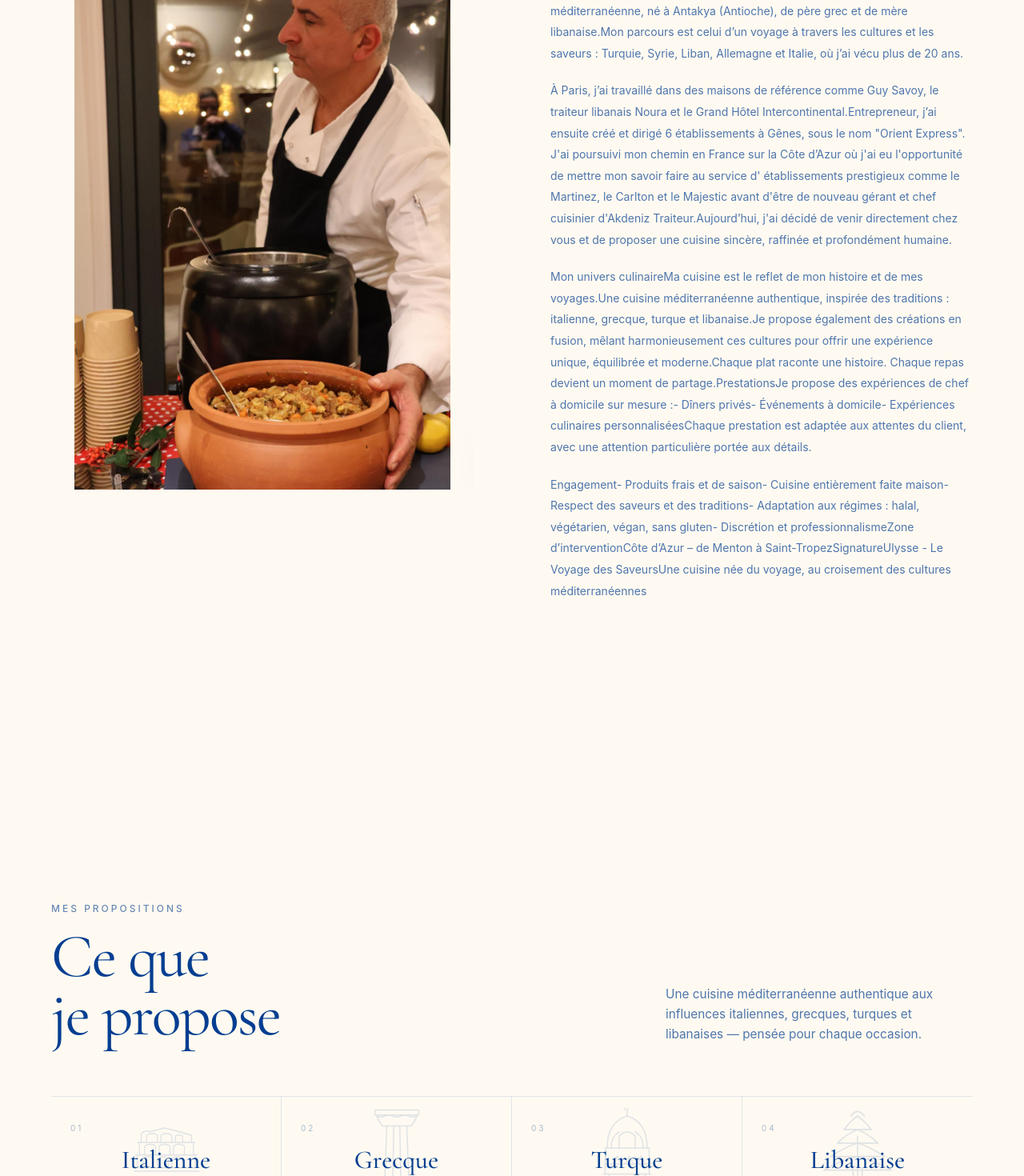
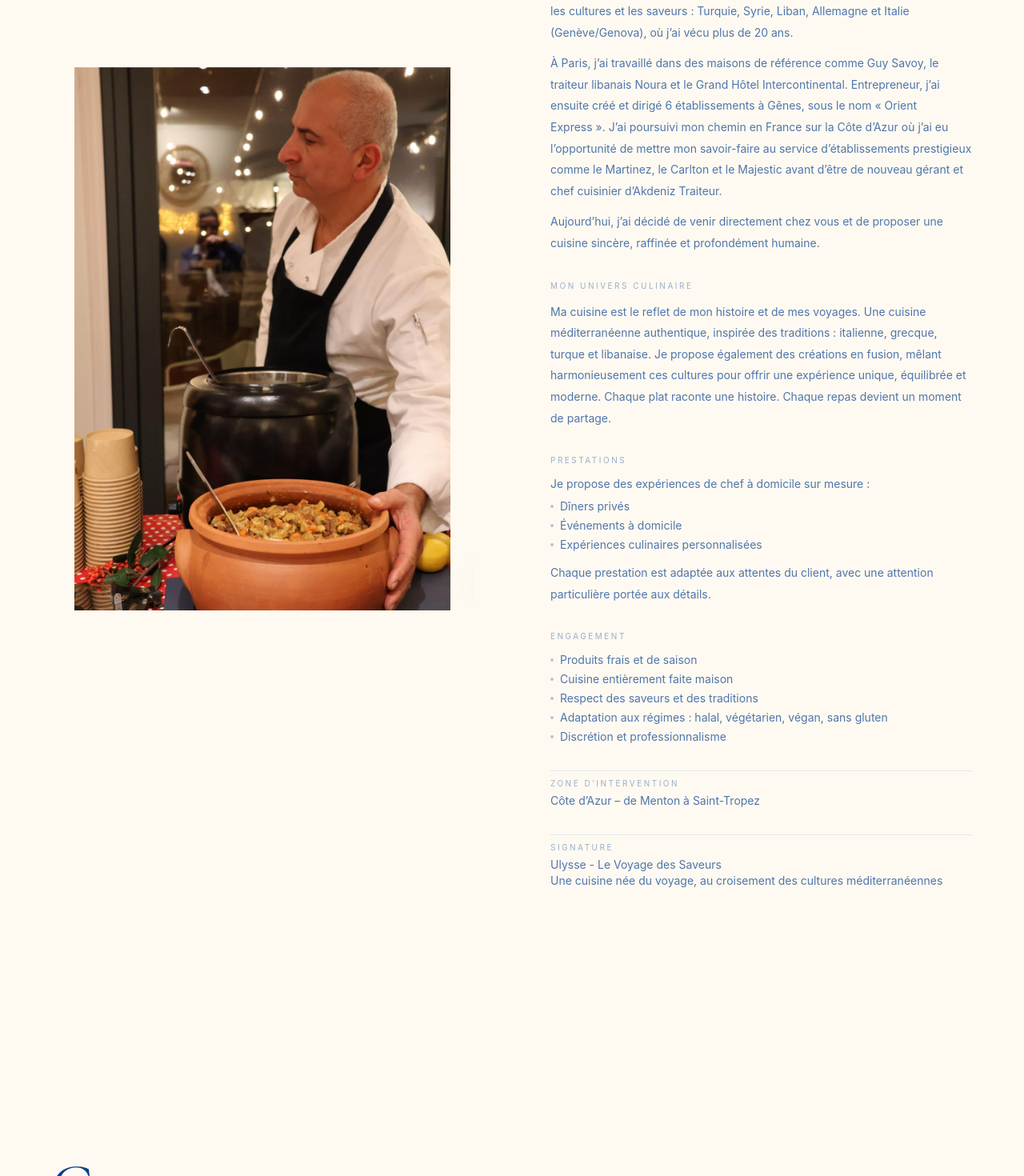
Before and after one commit to tayz777/ULYSSE, a React (Vite) app: page / in a window 1280 px wide. Shown: the part 1330-2800 px from the top of the page at 80% size. Built offline with nearby package versions, Linux system fonts and the light colour scheme.

Commit message:
SEO: renforcer chef a domicile + restructure Histoire

```diff
--- a/src/components/sections/Hero.jsx
+++ b/src/components/sections/Hero.jsx
@@ -122,7 +122,7 @@ export default function Hero() {
           animate={{ opacity: 0.5, y: 0 }}
           transition={{ duration: 0.8, delay: 0.2 }}
         >
-          Chef à domicile — Cannes & Côte d'Azur
+          Chef à domicile · Traiteur Cannes &amp; Côte d'Azur
         </motion.p>
 
         {/* Animated headline */}
--- a/src/components/sections/Histoire.jsx
+++ b/src/components/sections/Histoire.jsx
@@ -4,12 +4,6 @@ import SectionTitle from '../ui/SectionTitle'
 import ScrollReveal from '../ui/ScrollReveal'
 import chefPhoto from '../../assets/chef.jpg'
 
-const MILESTONES = [
-]
-
-/**
- * "Mon Histoire" — about section with a parallax image placeholder and timeline.
- */
 export default function Histoire() {
   const sectionRef = useRef(null)
   const { scrollYProgress } = useScroll({
@@ -17,6 +11,19 @@ export default function Histoire() {
     offset: ['start end', 'end start'],
   })
   const imageY = useTransform(scrollYProgress, [0, 1], [-60, 60])
+
+  const prestations = [
+    'Dîners privés',
+    'Événements à domicile',
+    'Expériences culinaires personnalisées',
+  ]
+  const engagements = [
+    'Produits frais et de saison',
+    'Cuisine entièrement faite maison',
+    'Respect des saveurs et des traditions',
+    'Adaptation aux régimes : halal, végétarien, végan, sans gluten',
+    'Discrétion et professionnalisme',
+  ]
 
   return (
     <section
@@ -28,14 +35,13 @@ export default function Histoire() {
     >
       <div className="max-w-7xl mx-auto px-8 md:px-16">
 
-        {/* Top label */}
         <ScrollReveal className="mb-20">
           <div className="h-px mb-8" style={{ backgroundColor: 'rgba(4,62,145,0.12)' }} />
         </ScrollReveal>
 
         <div className="grid grid-cols-1 lg:grid-cols-2 gap-16 lg:gap-24 items-center">
 
-          {/* Image column — parallax */}
+          {/* Image column */}
           <div className="relative overflow-hidden rounded-sm" style={{ aspectRatio: '3/4' }}>
             <motion.div style={{ y: imageY }} className="absolute inset-0 w-full h-full">
               <img
@@ -46,21 +52,10 @@ export default function Histoire() {
               />
             </motion.div>
 
-            {/* Floating quote card */}
             <ScrollReveal
               delay={0.4}
               className="absolute bottom-8 right-[-2rem] md:right-[-4rem] max-w-[16rem] bg-[#043e91] p-6 shadow-2xl"
             >
-              <p
-                style={{
-                  fontFamily: '"Cormorant Garamond", Georgia, serif',
-                  fontSize: '1.15rem',
-                  fontStyle: 'italic',
-                  color: '#FFFAF1',
-                  lineHeight: 1.5,
-                }}
-              >
-              </p>
             </ScrollReveal>
           </div>
 
@@ -71,47 +66,78 @@ export default function Histoire() {
               title={<>Une passion,<br />une vocation.</>}
             />
 
-            <ScrollReveal delay={0.2} className="mt-8 space-y-5">
+            <ScrollReveal delay={0.2} className="mt-8 space-y-8">
+
+              {/* Qui suis-je */}
+              <div>
+                <p className="text-[10px] tracking-[0.25em] uppercase mb-3 opacity-40" style={{ color: '#043e91' }}>Qui suis-je ?</p>
                 <p className="text-sm leading-[1.9] opacity-70" style={{ color: '#043e91' }}>
-              Ulysse – Le Voyage des SaveursChef à domicile – Cuisine méditerranéenne d’exceptionUne expérience culinaire privée, née d’un parcours entre Orient et Méditerranée.
-              Qui suis-je ?Je suis Aldo, chef cuisinier d’origine méditerranéenne, né à Antakya (Antioche), de père grec et de mère libanaise.Mon parcours est celui d’un voyage à travers les cultures et les saveurs : Turquie, Syrie, Liban, Allemagne et Italie, où j’ai vécu plus de 20 ans.
+                  Je suis Aldo, chef cuisinier d’origine méditerranéenne, né à Antakya (Antioche), de père grec et de mère libanaise.
+                  Mon parcours est celui d’un voyage à travers les cultures et les saveurs : Turquie, Syrie, Liban, Allemagne et Italie (Genève/Genova), où j’ai vécu plus de 20 ans.
                 </p>
+                <p className="text-sm leading-[1.9] opacity-70 mt-3" style={{ color: '#043e91' }}>
+                  À Paris, j’ai travaillé dans des maisons de référence comme Guy Savoy, le traiteur libanais Noura et le Grand Hôtel Intercontinental.
+                  Entrepreneur, j’ai ensuite créé et dirigé 6 établissements à Gênes, sous le nom « Orient Express ».
+                  J’ai poursuivi mon chemin en France sur la Côte d’Azur où j’ai eu l’opportunité de mettre mon savoir-faire au service d’établissements prestigieux comme le Martinez, le Carlton et le Majestic avant d’être de nouveau gérant et chef cuisinier d’Akdeniz Traiteur.
+                </p>
+                <p className="text-sm leading-[1.9] opacity-70 mt-3" style={{ color: '#043e91' }}>
+                  Aujourd’hui, j’ai décidé de venir directement chez vous et de proposer une cuisine sincère, raffinée et profondément humaine.
+                </p>
+              </div>
+
+              {/* Mon univers culinaire */}
+              <div>
+                <p className="text-[10px] tracking-[0.25em] uppercase mb-3 opacity-40" style={{ color: '#043e91' }}>Mon univers culinaire</p>
                 <p className="text-sm leading-[1.9] opacity-70" style={{ color: '#043e91' }}>
-                À Paris, j’ai travaillé dans des maisons de référence comme Guy Savoy, le traiteur libanais Noura et le Grand Hôtel Intercontinental.Entrepreneur, j’ai ensuite créé et dirigé 6 établissements à Gênes, sous le nom "Orient Express". J'ai poursuivi mon chemin en France sur la Côte d’Azur où j'ai eu l'opportunité de mettre mon savoir faire au service d' établissements prestigieux comme le Martinez, le Carlton et le Majestic avant d'être de nouveau gérant et chef cuisinier d'Akdeniz Traiteur.Aujourd’hui, j'ai décidé de venir directement chez vous et de proposer une cuisine sincère, raffinée et profondément humaine.
+                  Ma cuisine est le reflet de mon histoire et de mes voyages.
+                  Une cuisine méditerranéenne authentique, inspirée des traditions : italienne, grecque, turque et libanaise.
+                  Je propose également des créations en fusion, mêlant harmonieusement ces cultures pour offrir une expérience unique, équilibrée et moderne.
+                  Chaque plat raconte une histoire. Chaque repas devient un moment de partage.
                 </p>
-              <p className="text-sm leading-[1.9] opacity-70" style={{ color: '#043e91' }}>
-                Mon univers culinaireMa cuisine est le reflet de mon histoire et de mes voyages.Une cuisine méditerranéenne authentique, inspirée des traditions : italienne, grecque, turque et libanaise.Je propose également des créations en fusion, mêlant harmonieusement ces cultures pour offrir une expérience unique, équilibrée et moderne.Chaque plat raconte une histoire. Chaque repas devient un moment de partage.PrestationsJe propose des expériences de chef à domicile sur mesure :- Dîners privés- Événements à domicile- Expériences culinaires personnaliséesChaque prestation est adaptée aux attentes du client, avec une attention particulière portée aux détails.
+              </div>
+
+              {/* Prestations */}
+              <div>
+                <p className="text-[10px] tracking-[0.25em] uppercase mb-3 opacity-40" style={{ color: '#043e91' }}>Prestations</p>
+                <p className="text-sm opacity-70 mb-2" style={{ color: '#043e91' }}>Je propose des expériences de chef à domicile sur mesure :</p>
+                <ul className="text-sm opacity-70 space-y-1" style={{ color: '#043e91' }}>
+                  {prestations.map(item => (
+                    <li key={item} className="flex items-center gap-2">
+                      <span className="w-1 h-1 rounded-full shrink-0" style={{ backgroundColor: 'rgba(4,62,145,0.4)' }} />
+                      {item}
+                    </li>
+                  ))}
+                </ul>
+                <p className="text-sm leading-[1.9] opacity-70 mt-3" style={{ color: '#043e91' }}>
+                  Chaque prestation est adaptée aux attentes du client, avec une attention particulière portée aux détails.
                 </p>
-              <p className="text-sm leading-[1.9] opacity-70" style={{ color: '#043e91' }}>
-                Engagement- Produits frais et de saison- Cuisine entièrement faite maison- Respect des saveurs et des traditions- Adaptation aux régimes : halal, végétarien, végan, sans gluten- Discrétion et professionnalismeZone d’interventionCôte d’Azur – de Menton à Saint-TropezSignatureUlysse - Le Voyage des SaveursUne cuisine née du voyage, au croisement des cultures méditerranéennes
-              </p>
-            </ScrollReveal>
+              </div>
 
-            {/* Timeline */}
-            <ScrollReveal delay={0.3} className="mt-14">
-              <div className="space-y-0">
-                {MILESTONES.map((m, i) => (
-                  <motion.div
-                    key={m.year}
-                    className="flex items-start gap-6 py-5 border-b"
-                    style={{ borderColor: 'rgba(4,62,145,0.10)' }}
-                    initial={{ opacity: 0, x: -20 }}
-                    whileInView={{ opacity: 1, x: 0 }}
-                    viewport={{ once: true, amount: 0.5 }}
-                    transition={{ delay: i * 0.08, duration: 0.6, ease: [0.16, 1, 0.3, 1] }}
-                  >
-                    <span
-                      className="text-xs font-medium opacity-40 pt-0.5 w-10 shrink-0"
-                      style={{ color: '#043e91' }}
-                    >
-                      {m.year}
-                    </span>
-                    <span className="text-sm opacity-70" style={{ color: '#043e91' }}>
-                      {m.label}
-                    </span>
-                  </motion.div>
+              {/* Engagement */}
+              <div>
+                <p className="text-[10px] tracking-[0.25em] uppercase mb-3 opacity-40" style={{ color: '#043e91' }}>Engagement</p>
+                <ul className="text-sm opacity-70 space-y-1" style={{ color: '#043e91' }}>
+                  {engagements.map(item => (
+                    <li key={item} className="flex items-center gap-2">
+                      <span className="w-1 h-1 rounded-full shrink-0" style={{ backgroundColor: 'rgba(4,62,145,0.4)' }} />
+                      {item}
+                    </li>
                   ))}
+                </ul>
               </div>
+
+              {/* Zone d'intervention */}
+              <div className="pt-2 border-t" style={{ borderColor: 'rgba(4,62,145,0.10)' }}>
+                <p className="text-[10px] tracking-[0.25em] uppercase mb-1 opacity-40" style={{ color: '#043e91' }}>Zone d’intervention</p>
+                <p className="text-sm opacity-70" style={{ color: '#043e91' }}>Côte d’Azur – de Menton à Saint-Tropez</p>
+              </div>
+
+              <div className="pt-2 border-t" style={{ borderColor: 'rgba(4,62,145,0.10)' }}>
+                <p className="text-[10px] tracking-[0.25em] uppercase mb-1 opacity-40" style={{ color: '#043e91' }}>Signature</p>
+                <p className="text-sm opacity-70" style={{ color: '#043e91' }}>Ulysse - Le Voyage des Saveurs</p>
+                <p className="text-sm opacity-70" style={{ color: '#043e91' }}>Une cuisine née du voyage, au croisement des cultures méditerranéennes</p>
+              </div>
+
             </ScrollReveal>
           </div>
         </div>
--- a/src/components/sections/Menu.jsx
+++ b/src/components/sections/Menu.jsx
@@ -382,7 +382,7 @@ export default function Menu() {
             * Je suis attentif aux allergènes et me tiens à votre disposition pour toute adaptation.
           </p>
           <p className="text-[20px] opacity-35 leading-relaxed italic" style={{ color: '#FFFAF1', fontFamily: '"Cormorant Garamond", Georgia, serif' }}>
-            * Je peux adapter chaque plat selon vos préférences végétariennes, végan et halal.
+            * Je peux adapter chaque plat selon vos préférences végétariennes, végan, halal, sans gluten.
           </p>
         </ScrollReveal>
       </div>
--- a/src/components/sections/Propositions.jsx
+++ b/src/components/sections/Propositions.jsx
@@ -29,7 +29,7 @@ export default function Propositions() {
         {/* Header + intro */}
         <div className="flex flex-col md:flex-row md:items-end md:justify-between gap-8 mb-16">
           <SectionTitle
-            eyebrow="Mes Propositions"
+            eyebrow=""
             title={<>Ce que<br />je propose</>}
           />
           <ScrollReveal delay={0.3} className="md:max-w-sm">
@@ -123,26 +123,35 @@ export default function Propositions() {
                       <rect x="10" y="2" width="44" height="5" rx="1"/>
                     </svg>
                   )}
-                  {/* Turquie — mosquée */}
+                  {/* Turquie — croissant + mosquée + étoile */}
                   {i === 2 && (
-                    <svg viewBox="0 0 64 80" className="w-12 md:w-[45%] md:max-w-[80px]" fill="none" stroke="rgba(4,62,145,1)" strokeWidth="1.2" strokeLinecap="round" strokeLinejoin="round">
-                      <path d="M 12,40 Q 12,14 32,8 Q 52,14 52,40"/>
-                      <line x1="32" y1="8" x2="32" y2="2"/>
-                      <path d="M 30,2 Q 28,-2 32,-2 Q 34,0 32,2"/>
-                      <line x1="10" y1="40" x2="54" y2="40"/>
-                      <path d="M 16,40 Q 16,28 24,24"/>
-                      <path d="M 48,40 Q 48,28 40,24"/>
-                      <path d="M 24,40 L 24,28 Q 28,24 32,24 Q 36,24 40,28 L 40,40"/>
-                      <line x1="10" y1="40" x2="10" y2="66"/>
-                      <line x1="54" y1="40" x2="54" y2="66"/>
-                      <line x1="10" y1="56" x2="54" y2="56"/>
-                      <path d="M 18,56 L 22,48 L 26,56"/>
-                      <path d="M 30,56 L 34,48 L 38,56"/>
-                      <path d="M 42,56 L 46,48 L 50,56"/>
-                      <line x1="8" y1="66" x2="56" y2="66"/>
-                      <line x1="14" y1="72" x2="50" y2="72"/>
-                      <line x1="14" y1="66" x2="14" y2="72"/>
-                      <line x1="50" y1="66" x2="50" y2="72"/>
+                    <svg viewBox="0 0 130 128" className="w-14 md:w-[55%] md:max-w-[100px]">
+                      <defs>
+                        <mask id="cm2">
+                          <circle cx="50" cy="75" r="50" fill="white"/>
+                          <circle cx="63" cy="66" r="43" fill="black"/>
+                        </mask>
+                      </defs>
+                      {/* Croissant */}
+                      <circle cx="50" cy="75" r="50" fill="rgba(4,62,145,1)" mask="url(#cm2)"/>
+                      {/* Étoile 5 branches */}
+                      <path d="M108,11 L110.6,18.4 L118.5,18.6 L112.3,23.4 L114.5,30.9 L108,26.5 L101.5,30.9 L103.7,23.4 L97.5,18.6 L105.4,18.4 Z" fill="rgba(4,62,145,1)"/>
+                      {/* Mosquée — base */}
+                      <rect x="64" y="90" width="54" height="12" fill="rgba(4,62,145,1)"/>
+                      {/* Minaret gauche */}
+                      <rect x="66" y="64" width="5" height="27" fill="rgba(4,62,145,1)"/>
+                      <polygon points="66,64 68.5,56 71,64" fill="rgba(4,62,145,1)"/>
+                      {/* Minaret droit */}
+                      <rect x="111" y="64" width="5" height="27" fill="rgba(4,62,145,1)"/>
+                      <polygon points="111,64 113.5,56 116,64" fill="rgba(4,62,145,1)"/>
+                      {/* Dôme gauche */}
+                      <path d="M70,90 Q70,81 76,81 Q82,81 82,90Z" fill="rgba(4,62,145,1)"/>
+                      {/* Dôme droit */}
+                      <path d="M100,90 Q100,81 106,81 Q112,81 112,90Z" fill="rgba(4,62,145,1)"/>
+                      {/* Dôme central */}
+                      <path d="M80,90 Q80,72 91,72 Q102,72 102,90Z" fill="rgba(4,62,145,1)"/>
+                      {/* Finial central */}
+                      <rect x="90" y="64" width="2" height="8" fill="rgba(4,62,145,1)"/>
                     </svg>
                   )}
                   {/* Liban — cèdre */}
--- a/src/constants/nav.js
+++ b/src/constants/nav.js
@@ -3,7 +3,7 @@
  * `id` maps to the section's HTML id attribute (used for smooth scroll anchor).
  */
 export const NAV_ITEMS = [
-  { id: 'propositions', label: 'Mes Propositions' },
+  { id: 'propositions', label: '' },
   { id: 'histoire',     label: 'Mon Histoire'     },
   { id: 'menu',         label: 'Menu'              },
   { id: 'contact',      label: 'Contact'           },
```
Also changed, not shown: index.html (+5 -5 lines). Lines whose indentation alone changed are shown as unchanged.
